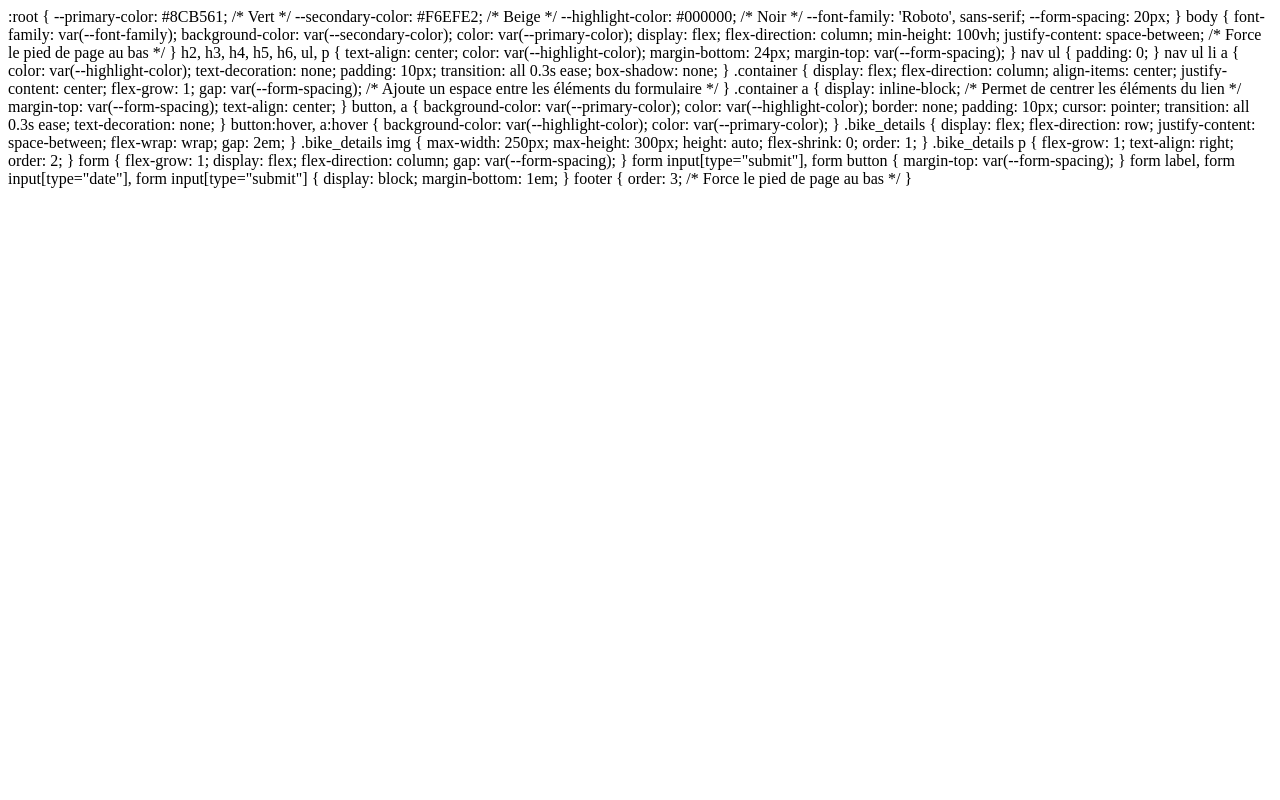
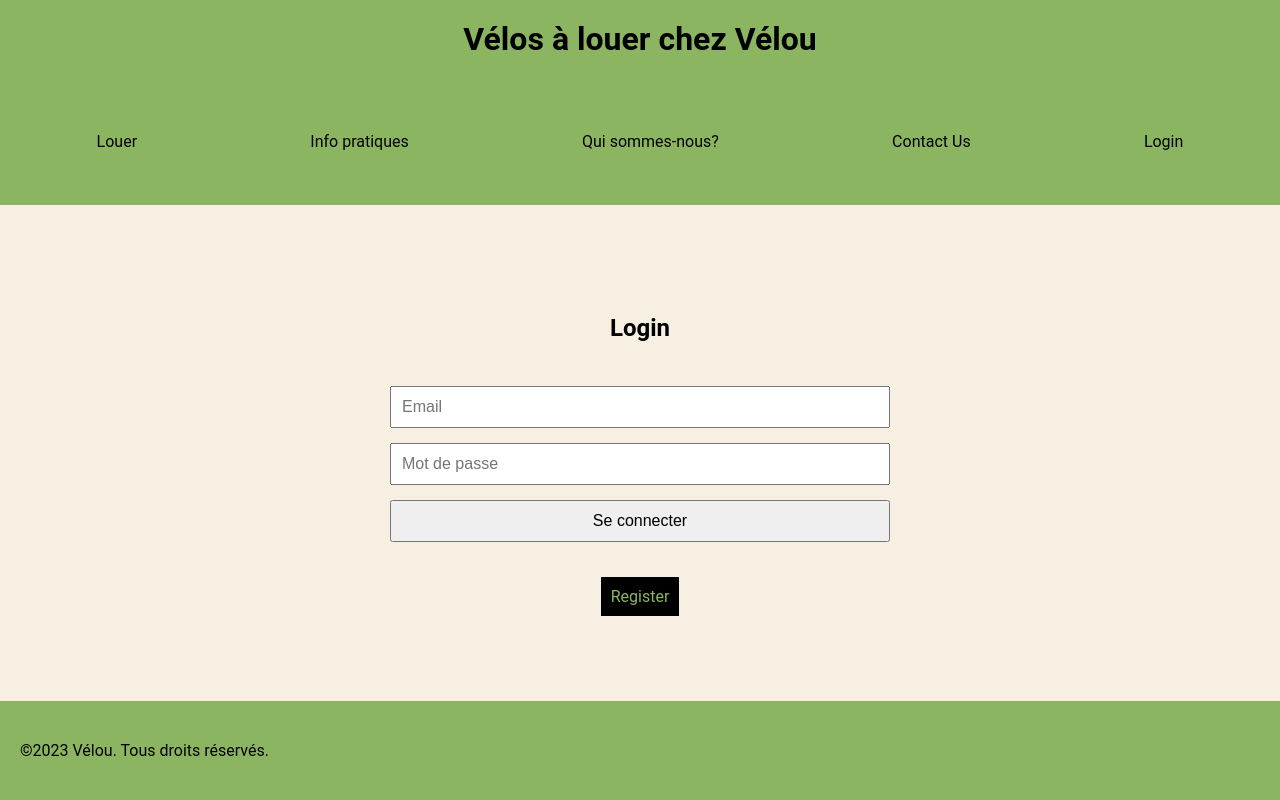
Before and after one commit to aivlis-code/Velou, a PHP site: page /Login.php in a window 1280 px wide. Run offline with PHP 8.4, Linux system fonts and the light colour scheme.

Commit message:
Add files via upload

```diff
--- a/Ajouter_reply.php
+++ b/Ajouter_reply.php
@@ -2,6 +2,7 @@
 <html>
 <head>
     <title>Ajouter un vélo</title>
+    <link rel="shortcut icon" href="Pictures/LogoAppli.png" type="image/x-icon"/>
     <link rel="stylesheet" type="text/css" href="stylevelou.css">
 </head>
 <body>
--- a/Login.php
+++ b/Login.php
@@ -1,108 +1,32 @@
-:root {
-    --primary-color: #8CB561; /* Vert */
-    --secondary-color: #F6EFE2; /* Beige */
-    --highlight-color: #000000; /* Noir */
-    --font-family: 'Roboto', sans-serif;
-    --form-spacing: 20px;
-}
+<!DOCTYPE html>
+<html>
+<head>
+    <title>Vélou</title>
+    <link rel="shortcut icon" href="Pictures/LogoAppli.png" type="image/x-icon"/>
+    <link rel="stylesheet" type="text/css" href="stylevelou.css">
+</head>
+<body>
+    <!-- Nous avons inclu notre page Common pour apporter les infos et functions comme print_nav et print_footer -->
+    <?php include 'Common.php';
+    print_header();
+    print_nav();
+    ?>
+    <!-- Nous avons mis un container-->
+    <div class="container">
+        <h2>Login</h2>
 
-body {
-    font-family: var(--font-family);
-    background-color: var(--secondary-color);
-    color: var(--primary-color);
-    display: flex;
-    flex-direction: column;
-    min-height: 100vh;
-    justify-content: space-between; /* Force le pied de page au bas */
-}
+        <!-- Formulaire de connexion -->
+        <form action="login_reply.php" method="post">
+            <input type="email" id="email" name="email" placeholder="Email" required>
+            <input type="password" id="password" name="password" placeholder="Mot de passe" required>
+            <input type="submit" id="submit" value="Se connecter">
+        </form>
 
-h2, h3, h4, h5, h6, ul, p {
-    text-align: center;
-    color: var(--highlight-color);
-    margin-bottom: 24px;
-    margin-top: var(--form-spacing);
-}
-
-nav ul {
-    padding: 0;
-}
-
-nav ul li a {
-    color: var(--highlight-color);
-    text-decoration: none;
-    padding: 10px;
-    transition: all 0.3s ease;
-    box-shadow: none;
-}
-
-.container {
-    display: flex;
-    flex-direction: column;
-    align-items: center;
-    justify-content: center;
-    flex-grow: 1;
-    gap: var(--form-spacing); /* Ajoute un espace entre les éléments du formulaire */
-}
-
-.container a {
-    display: inline-block; /* Permet de centrer les éléments du lien */
-    margin-top: var(--form-spacing);
-    text-align: center;
-}
-
-button, a {
-    background-color: var(--primary-color);
-    color: var(--highlight-color);
-    border: none;
-    padding: 10px;
-    cursor: pointer;
-    transition: all 0.3s ease;
-    text-decoration: none;
-}
-
-button:hover, a:hover {
-    background-color: var(--highlight-color);
-    color: var(--primary-color);
-}
-
-.bike_details {
-    display: flex;
-    flex-direction: row;
-    justify-content: space-between;
-    flex-wrap: wrap;
-    gap: 2em;
-}
-
-.bike_details img {
-    max-width: 250px;
-    max-height: 300px;
-    height: auto;
-    flex-shrink: 0;
-    order: 1;
-}
-
-.bike_details p {
-    flex-grow: 1;
-    text-align: right;
-    order: 2;
-}
-
-form {
-    flex-grow: 1;
-    display: flex;
-    flex-direction: column;
-    gap: var(--form-spacing);
-}
-
-form input[type="submit"], form button {
-    margin-top: var(--form-spacing);
-}
-
-form label, form input[type="date"], form input[type="submit"] {
-    display: block;
-    margin-bottom: 1em;
-}
-
-footer {
-    order: 3; /* Force le pied de page au bas */
-}
+        <!-- Lien vers la page d'inscription -->
+        <a href="Register.php">Register</a>
+    </div>
+    <?php
+    //Nous ajoutons la fonction print_footer
+    print_footer();?>
+</body>
+</html>
--- a/Nous.php
+++ b/Nous.php
@@ -6,7 +6,7 @@
     <link rel="stylesheet" type="text/css" href="stylevelou.css">
 </head>
 <body>
-     <!--Nous rajoutons la page common et les fonctions print_header et print_nav -->
+    <!--Nous rajoutons la page common et les fonctions print_header et print_nav -->
     <?php include 'Common.php';
     print_header();
     print_nav();
--- a/mon_profile.php
+++ b/mon_profile.php
@@ -15,8 +15,8 @@
     <!-- ajoute d'un tableau-->
     <table>
         <tr>
-            <th>Bike Name</th>
-            <th>Bike Model</th>
+            <th>Name Vélo</th>
+            <th>Model Vélo</th>
             <th>From</th>
             <th>To</th>
         </tr>
--- a/reserver.php
+++ b/reserver.php
@@ -26,7 +26,7 @@
                 $diff = date_diff(date_create($date_debut), date_create($date_fin));
                 $rentalDays = $diff->format('%a');
 
-                // Vérification si le période est inférieur à 10jj
+                // Vérification si le période est inférieur à 10j
                 if ($rentalDays < 10) {
                     // La reservation est inférieure à 10 j.
                     // On doit verifier la disponibilité du vélo dans ces dates.
```
Also changed, not shown: details_velo.php (+1 -22 lines), index.php (+7 -15 lines), stylevelou.css (line endings or trailing spaces).
